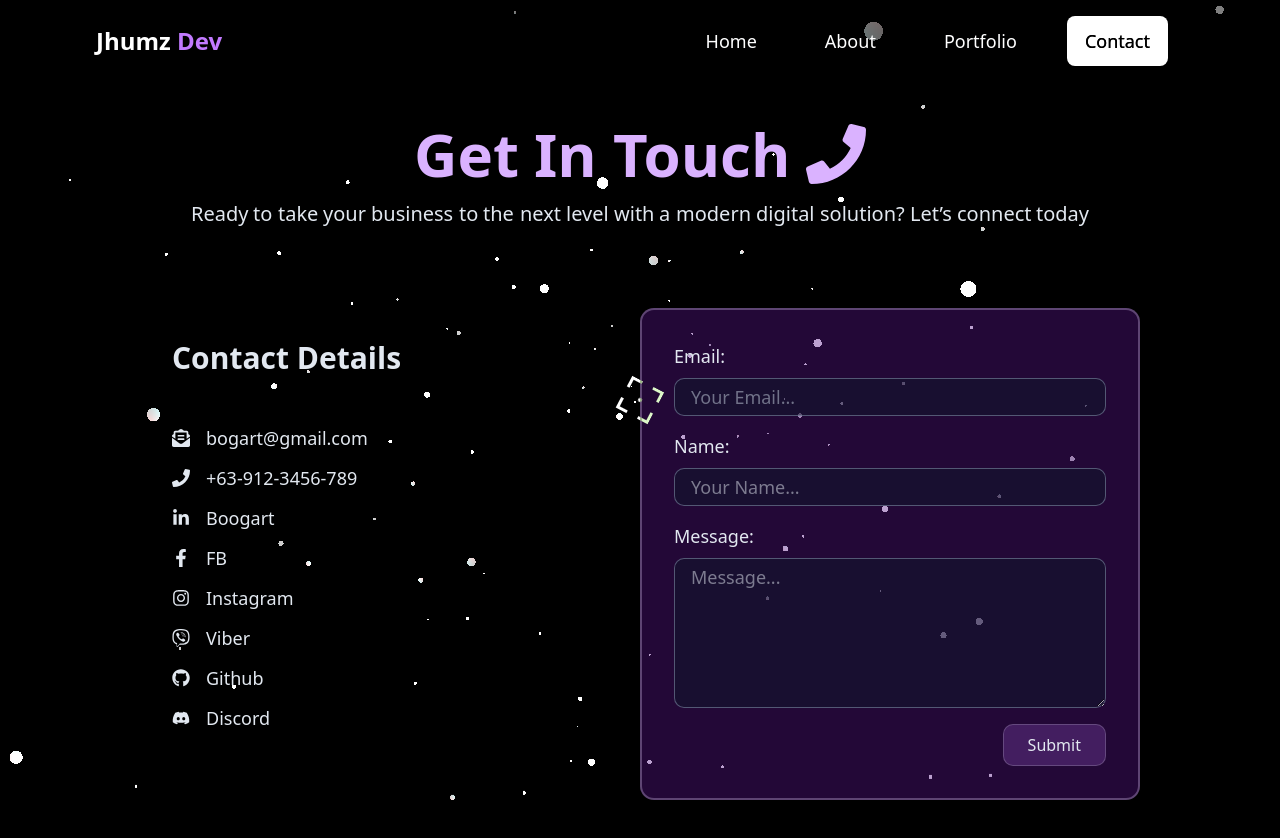
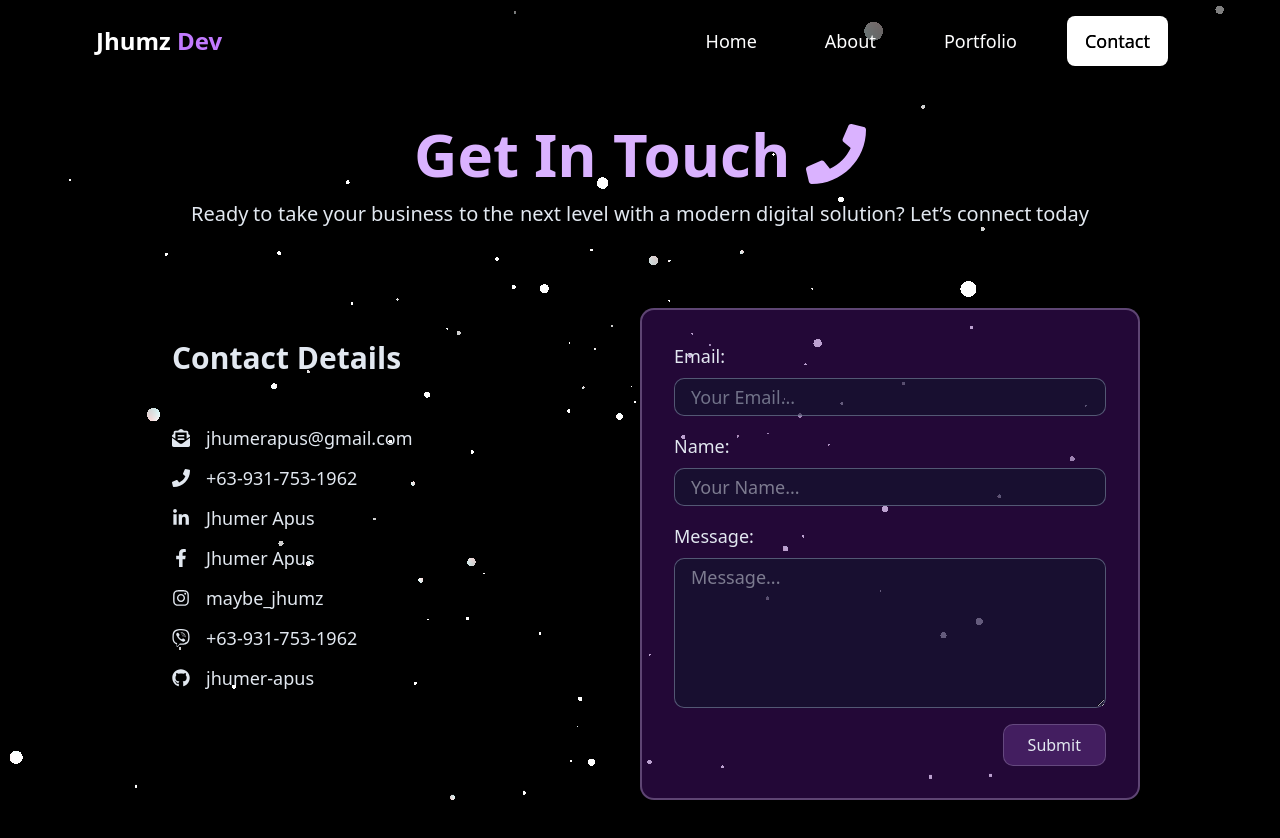
Before and after one commit to jhumer-apus/portfolio, a Next.js app: page /contact in a window 1280 px wide. Shown: the top 838 px of the page. Built offline with nearby package versions, Linux system fonts and the light colour scheme.

Commit message:
Update contact details

```diff
--- a/app/layout.tsx
+++ b/app/layout.tsx
@@ -3,7 +3,6 @@ import type { Metadata } from "next";
 import { Geist, Geist_Mono } from "next/font/google";
 import "./globals.css";
 import ParticlesBackground from "@/components/animation/ParticlesBackground"; // client component
-import TargetCursor from "@/components/animation/TargetCursor"; // client component
 import Header from "@/components/Header";
 
 const geistSans = Geist({ variable: "--font-geist-sans", subsets: ["latin"] });
@@ -20,7 +19,6 @@ export default function RootLayout({ children }: { children: React.ReactNode })
       <body className={`${geistSans.variable} ${geistMono.variable} antialiased relative`}>
         {/* Client components are allowed inside a server component */}
         <ParticlesBackground />
-        <TargetCursor spinDuration={3} hideDefaultCursor={true} />
         <Header />
         {children}
       </body>
--- a/app/portfolio/page.tsx
+++ b/app/portfolio/page.tsx
@@ -50,7 +50,7 @@ export default function Portfolio() {
                     easing="ease-out"
                     initialOpacity={0}
                 >
-                    <div className="flex gap-4 bg-slate-100/20 p-2 rounded-md">
+                    <div className="flex gap-4 bg-slate-100/20 p-2 rounded-md cursor-pointer">
                         {portfolioItems.map((item, index) => (
                             <div
                                 key={index}
--- a/app/projects/[id]/page.tsx
+++ b/app/projects/[id]/page.tsx
@@ -1,6 +1,7 @@
 "use client";
 
 import AnimatedContent from "@/components/animation/AnimatedContent";
+import TargetCursor from "@/components/animation/TargetCursor";
 import KeyFeatures from "@/components/contents/portfolio/project/KeyFeatures";
 import ProjectDetails from "@/components/contents/portfolio/project/ProjectDetails";
 import { projects } from "@/data/projects";
@@ -13,6 +14,8 @@ export default function Project() {
     const project = projects.find(proj => proj.id == Number(id))
     return (
         <div className="my-30 flex gap-28 justify-center">
+            <TargetCursor spinDuration={3} hideDefaultCursor={true} />
+
             {/* Left */}
             <AnimatedContent
                 distance={150}
--- a/components/contents/contacts/ContactDetails.tsx
+++ b/components/contents/contacts/ContactDetails.tsx
@@ -1,48 +1,44 @@
-import { FaDiscord, FaEnvelopeOpenText, FaFacebookF, FaGithub, FaInstagram, FaLinkedinIn, FaPhone, FaViber } from "react-icons/fa"
+import Link from "next/link"
+import { FaEnvelopeOpenText, FaFacebookF, FaGithub, FaInstagram, FaLinkedinIn, FaPhone, FaViber } from "react-icons/fa"
 
 export default function ContactDetails() {
 
     const contactItems = [
         {
-            label: "bogart@gmail.com",
-            href: "bogart@gmail.com",
+            label: "jhumerapus@gmail.com",
+            href: "",
             icon: <FaEnvelopeOpenText />
         },
         {
-            label: "+63-912-3456-789",
+            label: "+63-931-753-1962",
             href: "",
             icon: <FaPhone />
         },
         {
-            label: "Boogart",
-            href: "Boogart.com",
+            label: "Jhumer Apus",
+            href: "https://www.linkedin.com/in/jhumer-apus-10b32a1ab/",
             icon: <FaLinkedinIn />
         },
         {
-            label: "FB",
-            href: "fb.com",
+            label: "Jhumer Apus",
+            href: "https://www.facebook.com/jhumer.apus.1/",
             icon: <FaFacebookF />
         },
         {
-            label: "Instagram",
-            href: "instagram.com",
+            label: "maybe_jhumz",
+            href: "https://www.instagram.com/maybe_jhumz/",
             icon: <FaInstagram />
         },
         {
-            label: "Viber",
-            href: "viber.com",
+            label: "+63-931-753-1962",
+            href: "",
             icon: <FaViber />
         },
         {
-            label: "Github",
-            href: "github.com",
+            label: "jhumer-apus",
+            href: "https://github.com/jhumer-apus",
             icon: <FaGithub />
         },
-        {
-            label: "Discord",
-            href: "discord.com",
-            icon: <FaDiscord />
-        }
     ]
     return (
         <div className="flex md:w-[500px] flex-col rounded-sm p-8 gap-3">
@@ -56,7 +52,7 @@ export default function ContactDetails() {
                     >
                         {item.icon}
                         {item.href
-                            ? <a href={item.href} target="_blank">{item.label}</a>
+                            ? <Link href={item.href} target="_blank" className="block hover:underline">{item.label}</Link>
                             :<p>{item.label}</p>
                         }
                     </div>
--- a/components/contents/portfolio/PortfolioCard.tsx
+++ b/components/contents/portfolio/PortfolioCard.tsx
@@ -11,7 +11,7 @@ export default function PortfolioCard(props: Props) {
     const { title, description , href, imgSrc } = props;
 
     return (
-        <Link href={href} className="block">
+        <Link href={href} className="block cursor-pointer">
             <SpotlightCard className="md:w-72 h-96 custom-spotlight-card rounded-2xl bg-slate-800/50 border-2 border-purple-300/20 cursor-target" spotlightColor="rgba(0, 229, 255, 0.2)">
                 <div className="h-48 md:w-62 rounded-2xl overflow-hidden bg-red-100 m-auto">
                     <img src={imgSrc} className="w-full h-full object-cover object-center" />
--- a/components/contents/portfolio/Projects.tsx
+++ b/components/contents/portfolio/Projects.tsx
@@ -1,5 +1,6 @@
 import { projects } from "@/data/projects";
 import PortfolioCard from "./PortfolioCard";
+import TargetCursor from "@/components/animation/TargetCursor";
 
 export default function Projects() {
 
--- a/components/contents/portfolio/project/ProjectDetails.tsx
+++ b/components/contents/portfolio/project/ProjectDetails.tsx
@@ -1,6 +1,7 @@
 import { Tags } from "@/data/tags";
 import TagCard from "../../TagCard";
 import { ProjectProps } from "@/data/projects";
+import { FaCode, FaExternalLinkAlt } from "react-icons/fa";
 
 interface Props {
     project?: ProjectProps
@@ -9,10 +10,29 @@ interface Props {
 export default function ProjectDetails({ project }:Props) {
     return (
         <section id="left-project-details" className="md:max-w-[500px]">
+
             <div id="project-details">
                 <h1 className="text-3xl text-indigo-300 font-semibold mb-8">{project?.title}</h1>
                 <p className="text-gray-200">{project?.description}</p>
             </div>
+
+            <div className="flex items-center mt-10 gap-4 text-xl">
+                <button
+                    onClick={() => ""}
+                    className="cursor-target hover:bg-gray-600/50 bg-gray-900/50 py-2 flex items-center gap-2 rounded-lg justify-center w-28 border border-white/30"
+                >
+                    <p>Link</p>
+                    <FaExternalLinkAlt />
+                </button>
+                <button
+                    onClick={() => ""}
+                    className="cursor-target hover:bg-gray-600/50 bg-gray-900/50 py-2 flex items-center gap-2 rounded-lg justify-center w-28 border border-white/30"
+                >
+                    <p>Code</p>
+                    <FaCode />
+                </button>
+            </div>
+
             <div id="tech-stacks-details" className="mt-20">
                 <h1 className="text-3xl font-semibold text-pink-300">
                     Tech Stacks Used
--- a/data/projects.ts
+++ b/data/projects.ts
@@ -5,6 +5,8 @@ export interface ProjectProps {
     title: string;
     description: string;
     imgSrc: string;
+    repositoryLink: string;
+    websiteLink: string;
     tags: (keyof typeof Tags)[];
     keyFeatures: string[]
 }
@@ -15,6 +17,8 @@ export const projects: ProjectProps[] = [
             description: "Lorem Ipsum is simply dummy text of the printing and typesetting industry. Lorem Ipsum has been the industry's standard dummy text ever since the 1500s, when an unknown printer took a galley of type and scrambled it to make a type specimen book. It has survived not only five centuries, but also the leap into electronic typesetting, remaining essentially unchanged. It was popularised in the 1960s with the release of Letraset sheets containing Lorem Ipsum passages, and more recently with desktop publishing software like Aldus PageMaker including versions of Lorem Ipsum.",
             imgSrc: "/assets/abs.jpg",
             tags: ["react", "mui", "digital_ocean", "redux"],
+            repositoryLink: "",
+            websiteLink: "",
             keyFeatures: [
                 "Employee Information Management",
                 "Time and Attendance Tracking",
```
Also changed, not shown: app/about/page.tsx (+18 -1 lines), components/contents/Home.tsx (+5 -4 lines).
